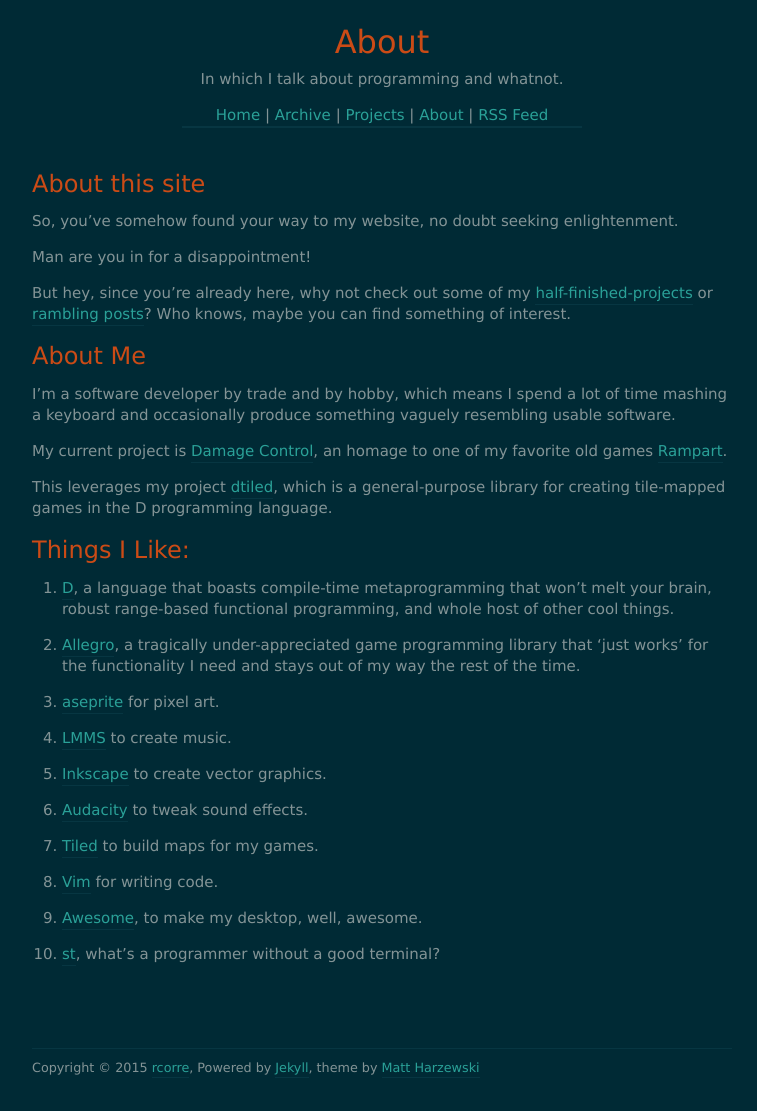
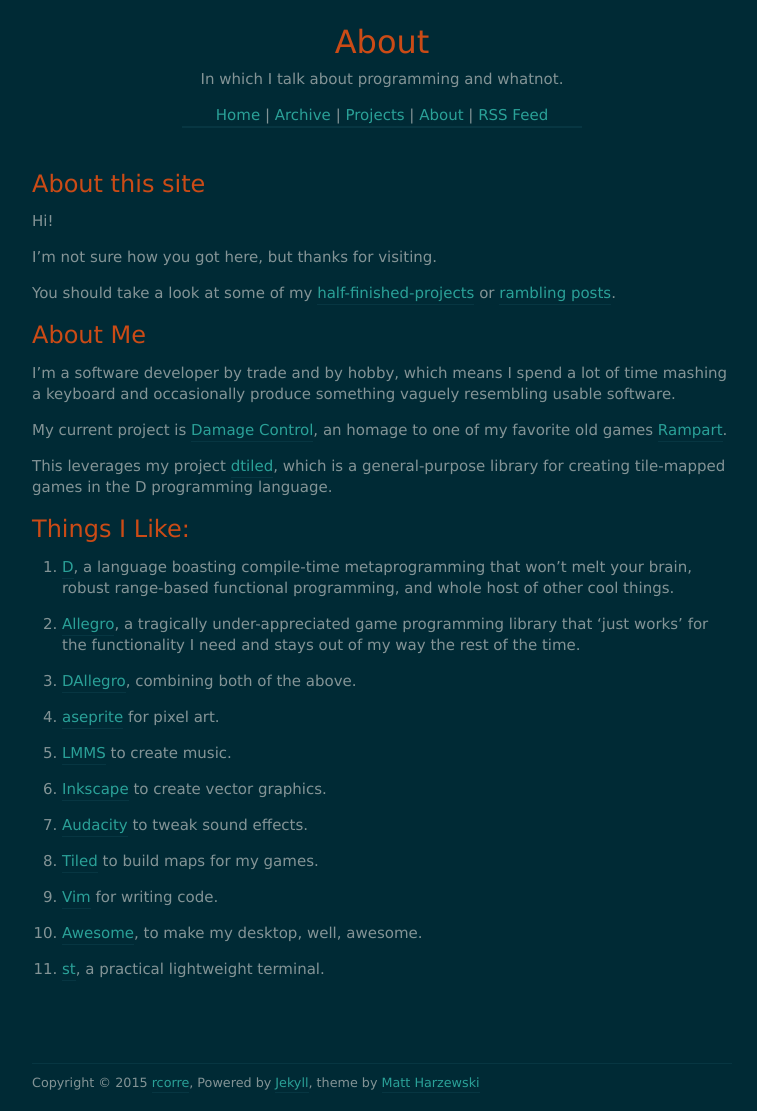
Before and after one commit to rcorre/rcorre.github.io, a Jekyll site: the page built from about/about.md, in a window 1280 px wide. Shown: the whole page, without its empty margins (258-1015 px from the left). Built offline with Jekyll 4.4.1, drawn with Linux system fonts in a browser that asks for light colours; nearby versions of some CDN libraries.

Commit message:
Tweak about/projects text

```diff
--- a/about/about.md
+++ b/about/about.md
@@ -6,13 +6,14 @@
 
 # About this site
 
-So, you've somehow found your way to my website, no doubt seeking enlightenment.
+Hi!
 
-Man are you in for a disappointment!
+I'm not sure how you got here, but thanks for visiting.
 
-But hey, since you're already here, why not check out some of my
-[half-finished-projects]() or [rambling posts](posts)?
-Who knows, maybe you can find something of interest.
+You should take a look at some of my
+[half-finished-projects](/projects)
+or
+[rambling posts](/archives).
 
 
 # About Me
@@ -31,13 +32,16 @@
 
 # Things I Like:
 
-- [D](http://dlang.org/), a language that boasts compile-time metaprogramming
+- [D](http://dlang.org/), a language boasting compile-time metaprogramming
   that won't melt your brain, robust range-based functional programming, and
   whole host of other cool things.
 
 - [Allegro](http://liballeg.org/), a tragically under-appreciated
   game programming library that 'just works' for the functionality I need and
   stays out of my way the rest of the time.
+
+- [DAllegro](https://github.com/SiegeLord/DAllegro5), combining both of the
+  above.
 
 - [aseprite](http://www.aseprite.org/) for pixel art.
 
@@ -53,4 +57,4 @@
 
 - [Awesome](http://awesome.naquadah.org/), to make my desktop, well, awesome.
 
-- [st](http://st.suckless.org/), what's a programmer without a good terminal?
+- [st](http://st.suckless.org/), a practical lightweight terminal.
```
Also changed, not shown: about/projects.md (+2 -1 lines).
